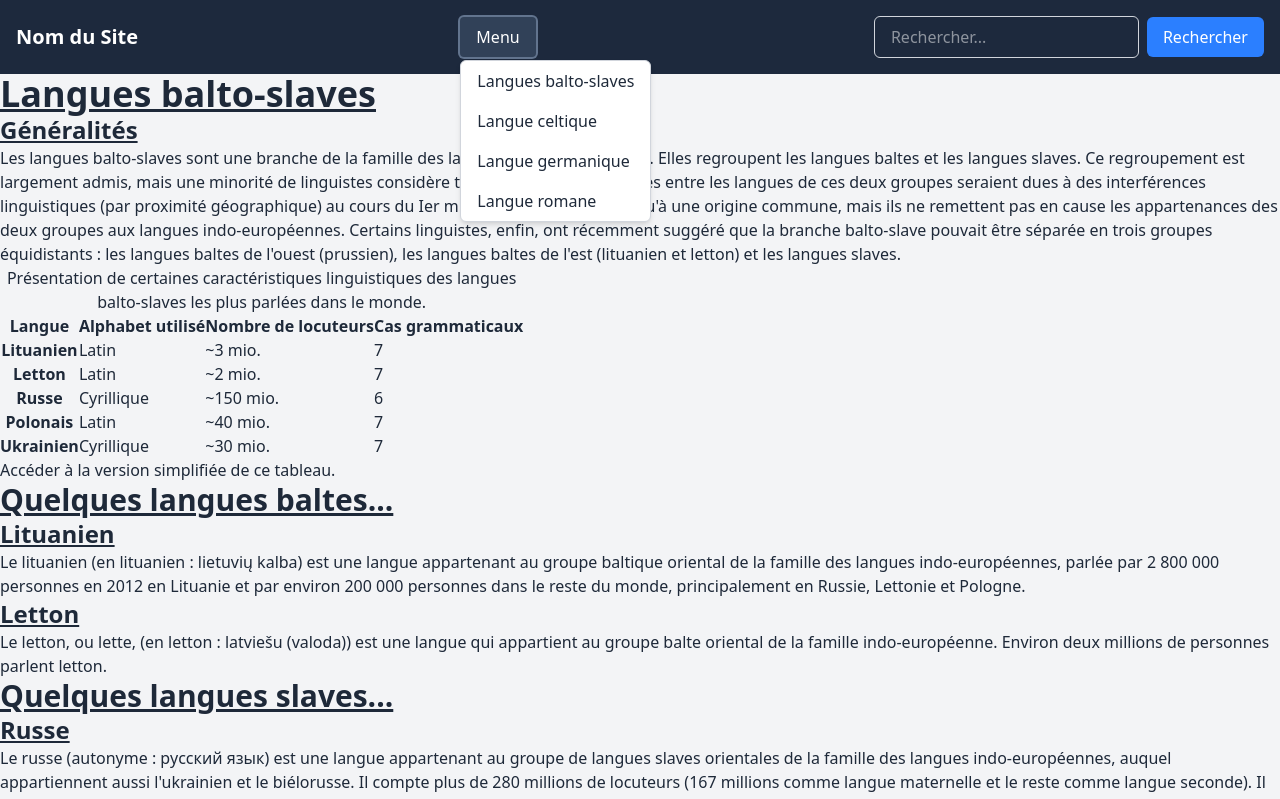
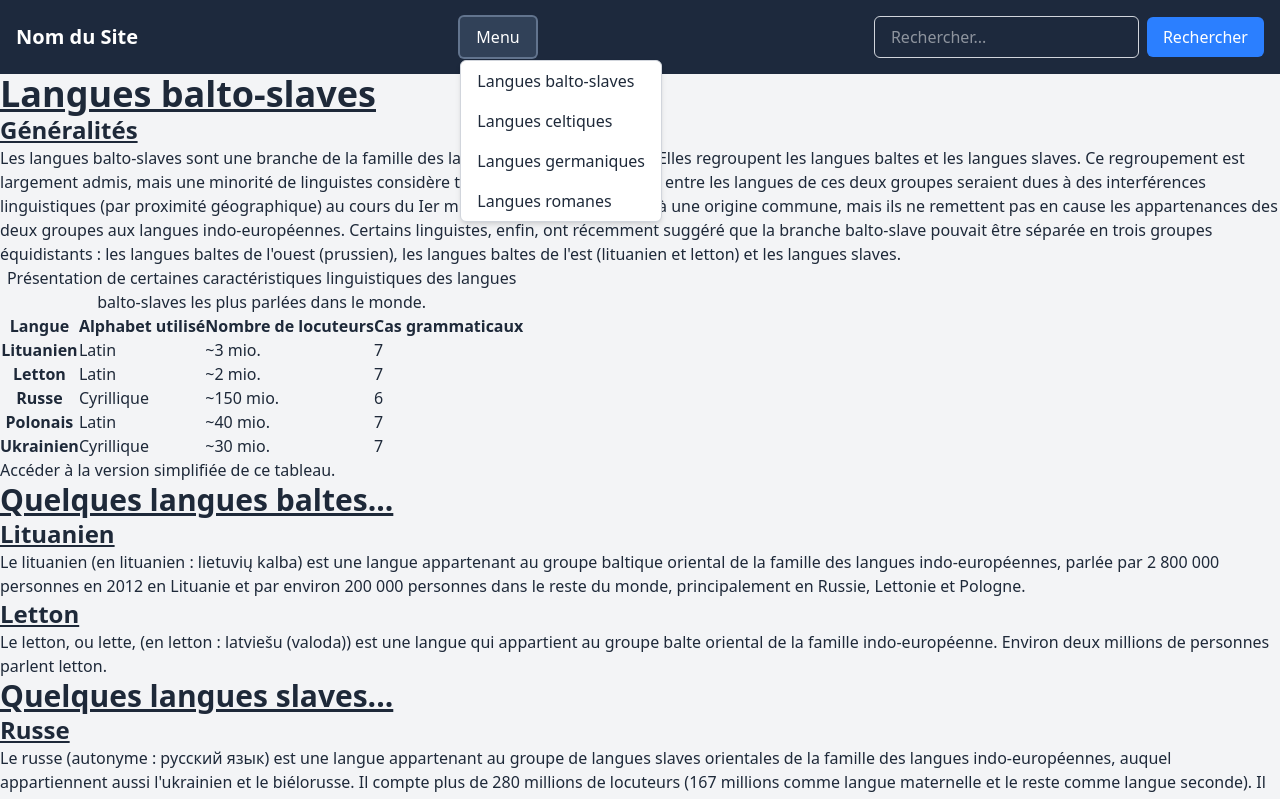
Before and after one commit to NoahBoos/FRONT5-RGAA, a website: page public/balto-slavic.html in a window 1280 px wide. Both pictures are taken after a click on the button "Menu". Shown: the top 799 px of the page. Drawn offline with Linux system fonts and the light colour scheme.

Commit message:
Patch - Accords singulier/pluriel dans les groupes nominaux des menus.
Théo est un putain d'illétré.

```diff
--- a/public/balto-slavic.html
+++ b/public/balto-slavic.html
@@ -41,7 +41,7 @@
                     </li>
                     <li role="none">
                         <a href="celtique.html" role="menuitem"
-                            class="block px-4 py-2 text-gray-800 hover:bg-blue-500 hover:text-white focus:bg-blue-500 focus:text-white rounded-md">Langue celtique</a>
+                            class="block px-4 py-2 text-gray-800 hover:bg-blue-500 hover:text-white focus:bg-blue-500 focus:text-white rounded-md">Langues celtiques</a>
                         <ul class="dropdown hidden absolute left-full top-10 bg-white border border-gray-300 shadow-md rounded-md" role="menu"
                             aria-labelledby="Sous menu des langues celtiques">
                             <li role="none"><a href="celtique.html#gallois" role="menuitem"
@@ -52,7 +52,7 @@
                     </li>
                     <li role="none">
                         <a href="germanique.html" role="menuitem"
-                            class="block px-4 py-2 text-gray-800 hover:bg-blue-500 hover:text-white focus:bg-blue-500 focus:text-white rounded-md">Langue germanique</a>
+                            class="block px-4 py-2 text-gray-800 hover:bg-blue-500 hover:text-white focus:bg-blue-500 focus:text-white rounded-md">Langues germaniques</a>
                         <ul class="dropdown hidden absolute left-full top-20 bg-white border border-gray-300 shadow-md rounded-md" role="menu"
                             aria-labelledby="Sous menu des langues germaniques">
                             <li role="none"><a href="germanique.html#anglais" role="menuitem"
@@ -71,7 +71,7 @@
                     </li>
                     <li role="none">
                         <a href="page_langue_romane.html" role="menuitem"
-                            class="block px-4 py-2 text-gray-800 hover:bg-blue-500 hover:text-white focus:bg-blue-500 focus:text-white rounded-md">Langue romane</a>
+                            class="block px-4 py-2 text-gray-800 hover:bg-blue-500 hover:text-white focus:bg-blue-500 focus:text-white rounded-md">Langues romanes</a>
                           </a>
                         <ul class="dropdown hidden absolute left-full top-30 bg-white border border-gray-300 shadow-md rounded-md" role="menu"
                             aria-labelledby="Sous menu des langues romanes">
```
Also changed, not shown: public/celtique.html (+3 -3 lines), public/germanique.html (+3 -3 lines), public/index.html (+3 -3 lines), public/page_langue_romane.html (+3 -3 lines).
